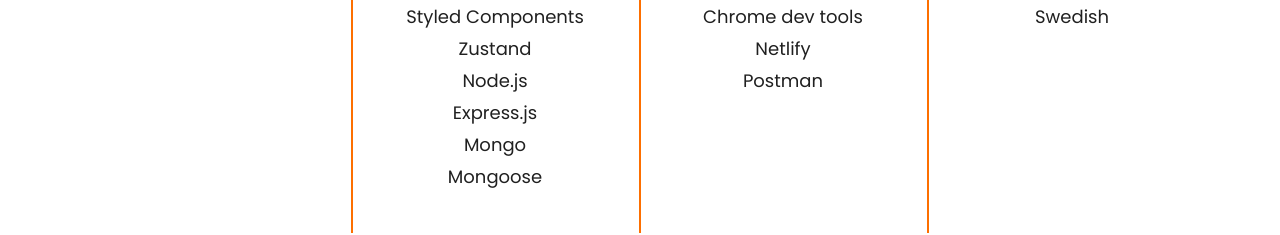
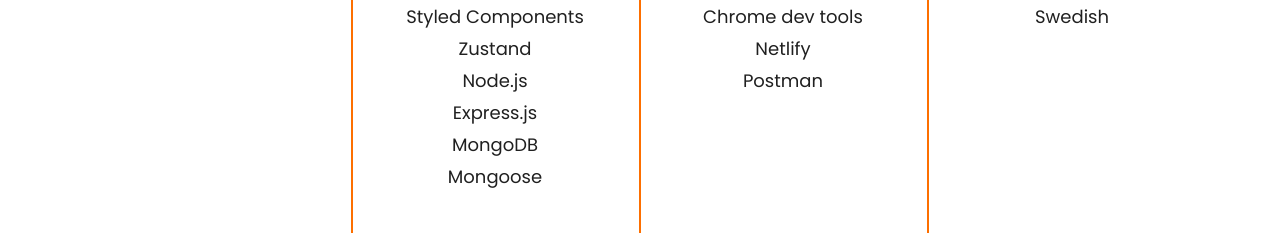
Before and after one commit to gittebe/gitte-portfolio, a React (Vite) app: page / in a window 1280 px wide. Shown: the part 1140-1375 px from the top of the page. Built offline with nearby package versions, Linux system fonts and the light colour scheme.

Commit message:
- added API project

```diff
--- a/src/projects.json
+++ b/src/projects.json
@@ -26,6 +26,13 @@
     "header": "Multi-Step Form",
     "liveDemo": "https://superpower-shenanigans.netlify.app/",
     "viewCode": "https://github.com/gabster94/project-survey-vite"
+  },
+  {
+    "cardImage": "/assets/APIHappyThoughts.png",
+    "alt": "Image of Backend Project",
+    "header": "API Happy Thoughts",
+    "liveDemo": "https://project-happy-thoughts-api-production-5d1d.up.railway.app/",
+    "viewCode": "https://github.com/gittebe/project-happy-thoughts-api"
   },
   {
     "cardImage": "/assets/happy-thought.png",
--- a/src/sections/SkillsSection/SkillsSection.jsx
+++ b/src/sections/SkillsSection/SkillsSection.jsx
@@ -17,7 +17,7 @@
             body={["HTML5", "CSS3", "JavaScript", "TypeScript"]} />
           <SkillsCard
             header="Tech"
-            body={["React", "Global State Management", "DOM Manipulation", "Responsive Design", "Styled Components", "Zustand", "Node.js", "Express.js", "Mongo", "Mongoose"]} />
+            body={["React", "Global State Management", "DOM Manipulation", "Responsive Design", "Styled Components", "Zustand", "Node.js", "Express.js", "MongoDB", "Mongoose"]} />
           <SkillsCard
             header="Dev Tools"
             body={["Command Line (terminal)", "Git", "Github", "VS Code", "Chrome dev tools", "Netlify", "Postman"]} />
```
Also changed, not shown: public/assets/APIHappyThoughts.png (added).
